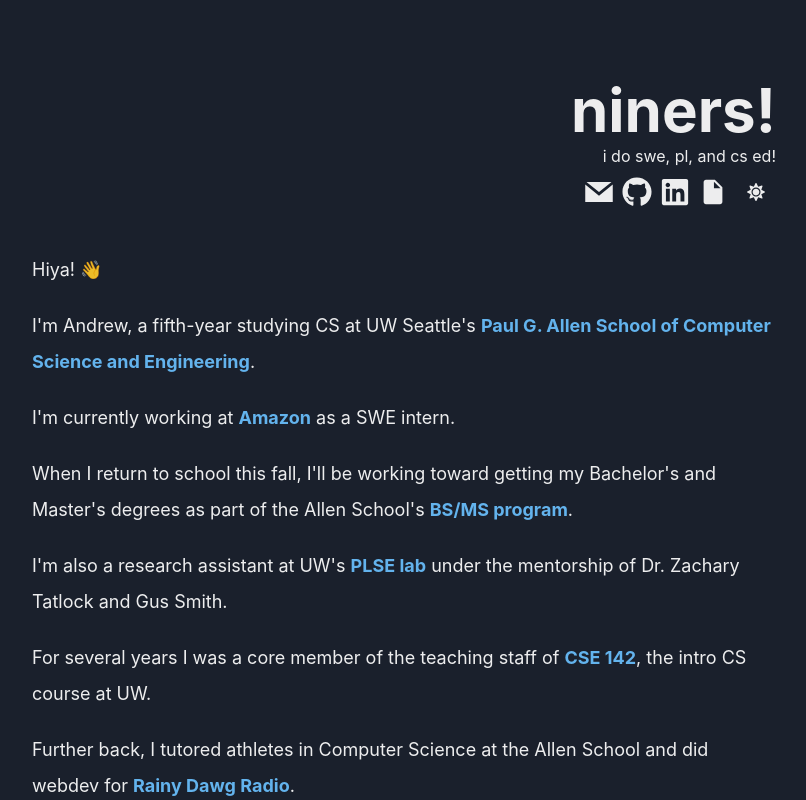
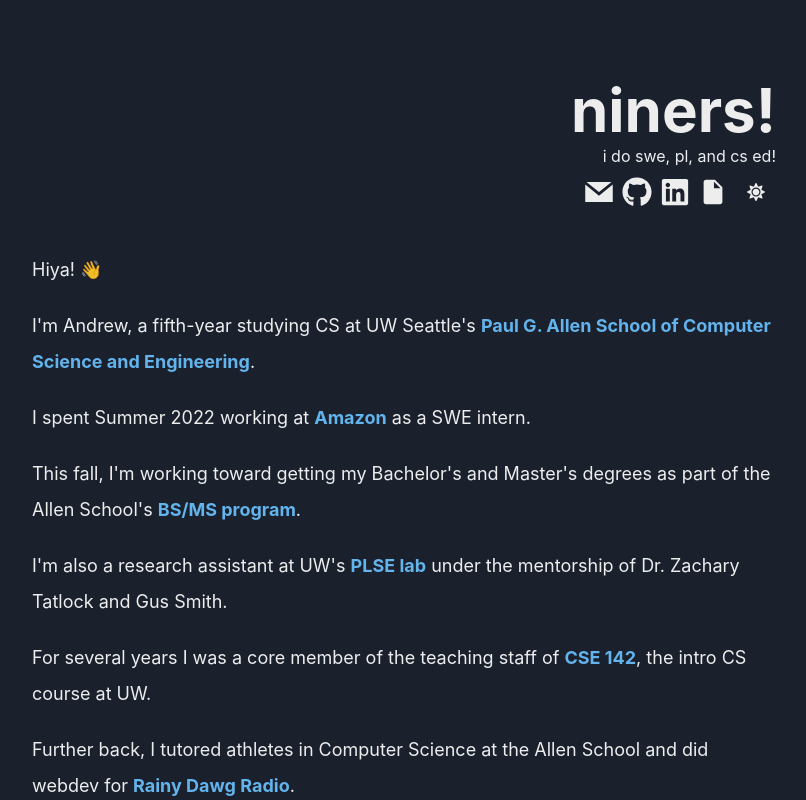
Before and after one commit to ninehusky/ninehusky.github.io, a React (Create React App) app: page / in a window 1280 px wide. Shown: the top 800 px of the page, without its empty margins (236-1042 px from the left). Built offline with nearby package versions, Linux system fonts and the light colour scheme.

Commit message:
Updated Resume again

```diff
--- a/src/App.tsx
+++ b/src/App.tsx
@@ -92,7 +92,7 @@ export const App = () => {
             .
           </Text>
           <Text>
-            I'm currently working at{" "}
+            I spent Summer 2022 working at{" "}
             <Link
               fontWeight="bold"
               color={color}
@@ -103,8 +103,8 @@ export const App = () => {
             as a SWE intern.
           </Text>
           <Text>
-            When I return to school this fall, I'll be working toward getting my
-            Bachelor's and Master's degrees as part of the Allen School's{" "}
+            This fall, I'm working toward getting my Bachelor's and Master's
+            degrees as part of the Allen School's{" "}
             <Link
               color={color}
               fontWeight="bold"
```
Also changed, not shown: 1 other file (tests, documents, lock files or other folders).
